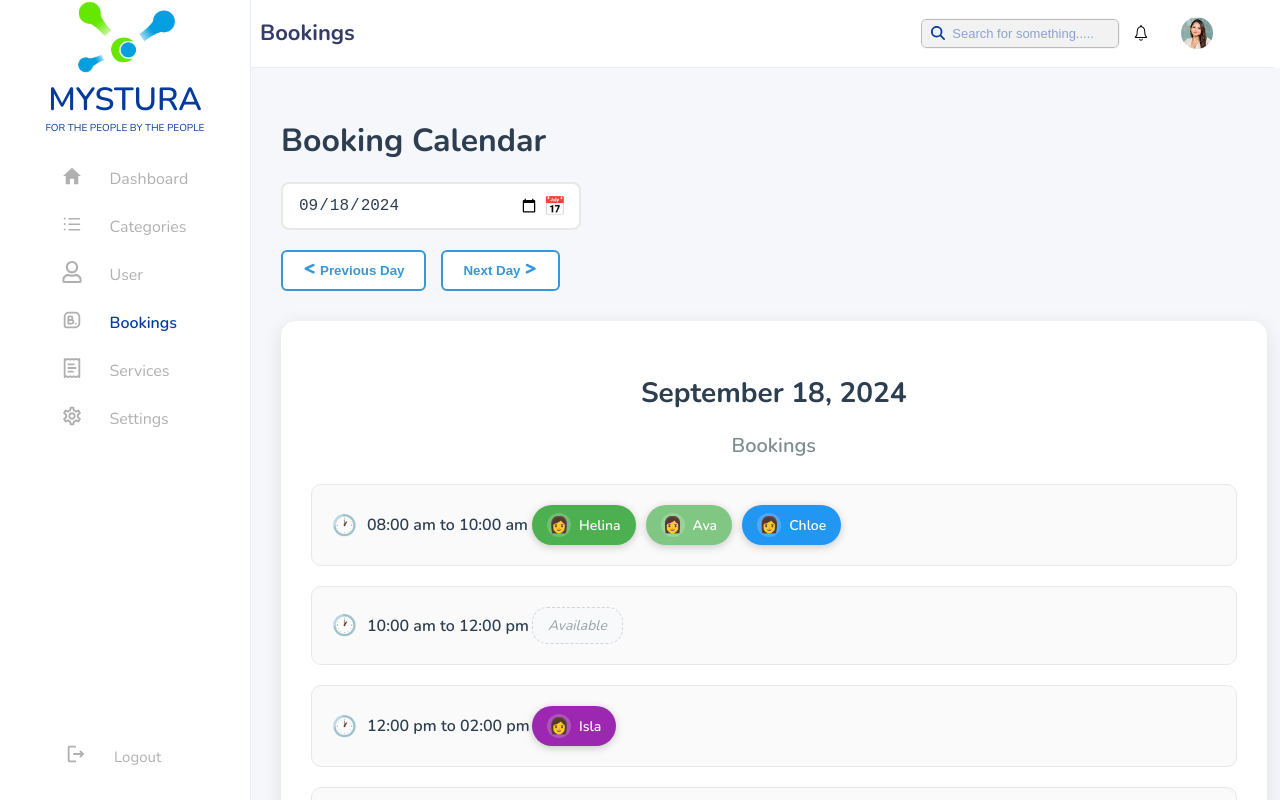
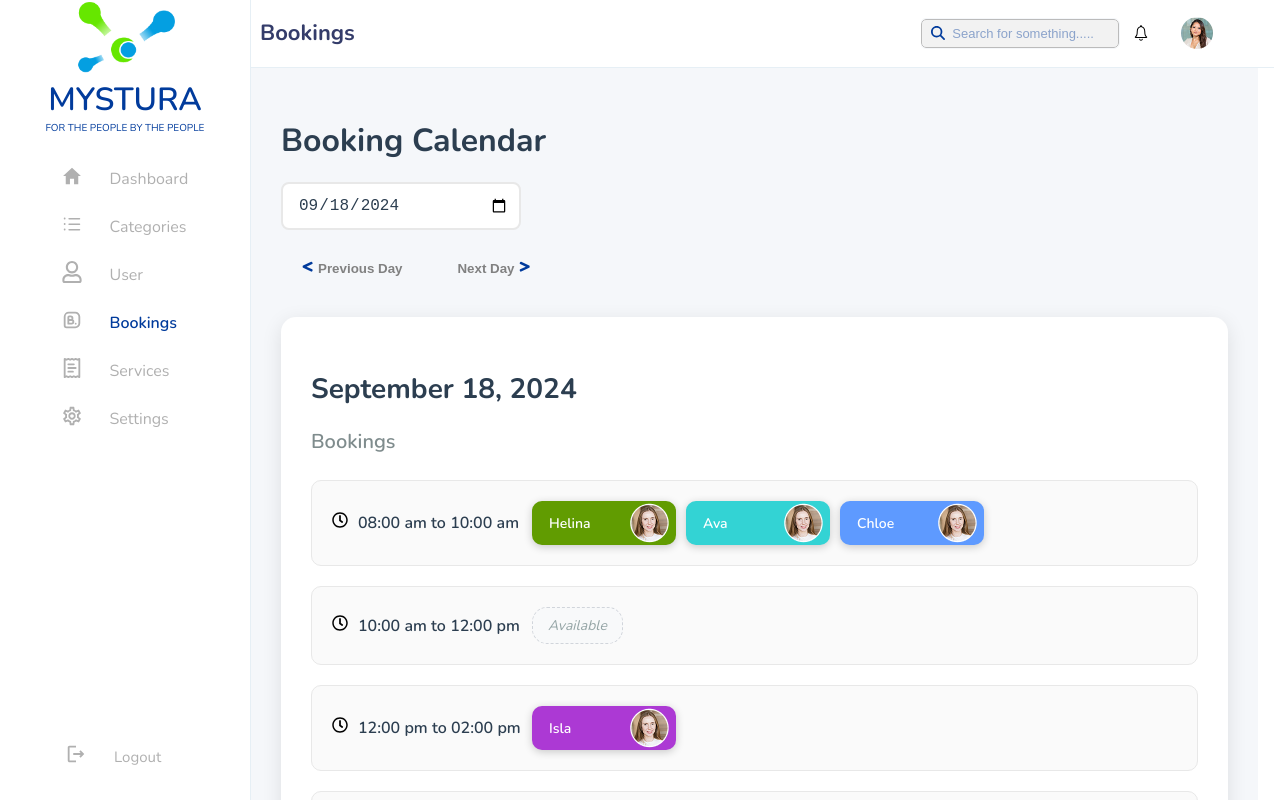
Before and after one commit to Tahanaz0/Mystura, a React (Vite) app: page /booking in a window 1280 px wide. Shown: the top 800 px of the page. Built offline with nearby package versions, Linux system fonts and the light colour scheme.

Commit message:
'fixing-bugs-on-booking'

```diff
--- a/src/component/booking/Booking.jsx
+++ b/src/component/booking/Booking.jsx
@@ -1,6 +1,6 @@
 import React, { useState } from 'react';
 import './booking.css';
-import { FaLessThan, FaGreaterThan } from 'react-icons/fa';
+import { FaLessThan, FaGreaterThan, FaRegClock } from 'react-icons/fa';
 // import { PiGreaterThanThin } from 'react-icons/pi';
 
 const Booking = () => {
@@ -11,9 +11,9 @@ const Booking = () => {
         {
             time: '08:00 am to 10:00 am',
             bookings: [
-                { name: 'Helina', color: '#4CAF50', profile: '👩' },
-                { name: 'Ava', color: '#81C784', profile: '👩' },
-                { name: 'Chloe', color: '#2196F3', profile: '👩' }
+                { name: 'Helina', color: '#619C01', profile: './image/bookingp.png' },
+                { name: 'Ava', color: '#33D3D4', profile: './image/bookingp.png' },
+                { name: 'Chloe', color: '#5E9AFF', profile: './image/bookingp.png' }
             ]
         },
         {
@@ -23,7 +23,7 @@ const Booking = () => {
         {
             time: '12:00 pm to 02:00 pm',
             bookings: [
-                { name: 'Isla', color: '#9C27B0', profile: '👩' }
+                { name: 'Isla', color: '#AC39D4', profile: './image/bookingp.png' }
             ]
         },
         {
@@ -33,8 +33,8 @@ const Booking = () => {
         {
             time: '04:00 pm to 06:00 pm',
             bookings: [
-                { name: 'Zoe', color: '#FF9800', profile: '👩' },
-                { name: 'Maya', color: '#E91E63', profile: '👩' }
+                { name: 'Zoe', color: '#FF9A6C', profile: './image/bookingp.png' },
+                { name: 'Maya', color: '#E13A95', profile: './image/bookingp.png' }
             ]
         },
         {
@@ -44,7 +44,7 @@ const Booking = () => {
         {
             time: '08:00 pm to 10:00 pm',
             bookings: [
-                { name: 'Luna', color: '#795548', profile: '👩' }
+                { name: 'Luna', color: '#AE7461', profile: './image/bookingp.png' }
             ]
         }
     ];
@@ -78,11 +78,17 @@ const Booking = () => {
                         onChange={(e) => setSelectedDate(e.target.value)}
                         className="date-input"
                     />
-                    <span className="calendar-icon">📅</span>
+                    {/* <span className="calendar-icon">📅</span> */}
                 </div>
                 <div className="navigation-links">
-                    <button onClick={getPreviousDay} className="nav-btn"><FaLessThan /> Previous Day</button>
-                    <button onClick={getNextDay} className="nav-btn">Next Day <FaGreaterThan /></button>
+                    <button onClick={getPreviousDay} className="nav-btn"><FaLessThan
+                    style={{
+                        color:'#013B9C'
+                    }}/> Previous Day</button>
+                    <button onClick={getNextDay} className="nav-btn">Next Day <FaGreaterThan
+                    style={{
+                        color:'#013B9C'
+                    }}/></button>
                 </div>
             </div>
 
@@ -94,7 +100,7 @@ const Booking = () => {
                     {timeSlots.map((slot, index) => (
                         <div key={index} className="time-slot">
                             <div className="time-header">
-                                <span className="clock-icon">🕐</span>
+                                <span className="clock-icon"><FaRegClock /></span>
                                 <span className="time-range">{slot.time}</span>
                             </div>
                             <div className="bookings-container">
@@ -105,8 +111,10 @@ const Booking = () => {
                                             className="booking-button"
                                             style={{ backgroundColor: booking.color }}
                                         >
-                                            <span className="profile-pic">{booking.profile}</span>
+
                                             <span className="booking-name">{booking.name}</span>
+                                            <span className="profile-pic"><img src={booking.profile} alt={booking.name} />
+                                            </span>
                                         </div>
                                     ))
                                 ) : (
@@ -122,8 +130,8 @@ const Booking = () => {
                 <div className="entries-info">
                     Showing 1 to 3 of 12 entries
                 </div>
-                <div className="pagination">
-                    <button className="page-btn"></button>
+                <div className="pagination-booking">
+                    <button className="page-btn"><FaLessThan /></button>
                     <button className="page-btn active">1</button>
                     <button className="page-btn">2</button>
                     <button className="page-btn">3</button>
--- a/src/component/booking/booking.css
+++ b/src/component/booking/booking.css
@@ -2,7 +2,7 @@
     margin-top: 60px;
     margin-left: 243px;
     background: #F5F7FA;
-    width: 77vw;
+    width: 74vw;
     min-height: 100vh;
     padding: 30px;
     font-family: "Nunito", sans-serif;
@@ -27,14 +27,14 @@
 }
 
 .date-input {
-    padding: 12px 40px 12px 15px;
+    padding: 12px 10px 12px 15px;
     border: 2px solid #E8E8E8;
     border-radius: 8px;
     font-size: 16px;
     background: white;
     color: #2C3E50;
     cursor: pointer;
-    width: 100%;
+    width: 80%;
     box-sizing: border-box;
 }
 
@@ -56,11 +56,13 @@
 
 .nav-btn {
     padding: 10px 20px;
-    border: 2px solid #3498DB;
-    background: white;
-    color: #3498DB;
-    border-radius: 6px;
+    /* border: 2px solid #3498DB; */
+    /* background: white; */
+    color: #818181;
+    /* border-radius: 6px; */
+    background: #F5F7FA;
     cursor: pointer;
+    border: none;
     font-weight: 600;
     transition: all 0.3s ease;
     white-space: nowrap;
@@ -85,7 +87,7 @@
     font-size: 28px;
     font-weight: 700;
     margin-bottom: 10px;
-    text-align: center;
+    /* text-align: center; */
 }
 
 .calendar-content h3 {
@@ -93,7 +95,7 @@
     font-size: 20px;
     font-weight: 600;
     margin-bottom: 25px;
-    text-align: center;
+    /* text-align: center; */
 }
 
 /* Time Slots */
@@ -126,10 +128,7 @@
     flex-shrink: 0;
 }
 
-.clock-icon {
-    font-size: 20px;
-    color: #3498DB;
-}
+
 
 .time-range {
     font-weight: 600;
@@ -148,9 +147,10 @@
 .booking-button {
     display: flex;
     align-items: center;
-    gap: 8px;
-    padding: 8px 15px;
-    border-radius: 20px;
+    justify-content: space-between;
+    width: 110px;
+    padding: 10px 17px;
+    border-radius: 10px;
     color: white;
     font-weight: 600;
     font-size: 14px;
@@ -165,10 +165,10 @@
 }
 
 .profile-pic {
-    font-size: 16px;
+    font-size: 10px;
     background: rgba(255, 255, 255, 0.2);
     border-radius: 50%;
-    width: 24px;
+    width: 20px;
     height: 24px;
     display: flex;
     align-items: center;
@@ -208,14 +208,14 @@
     font-size: 14px;
 }
 
-.pagination {
+.pagination-booking {
     display: flex;
     gap: 5px;
     flex-wrap: wrap;
 }
 
 .page-btn {
-    padding: 8px 12px;
+    padding: 8px 1px;
     border: 1px solid #E8E8E8;
     background: white;
     color: #7F8C8D;
@@ -337,7 +337,7 @@
         padding: 15px 20px;
     }
 
-    .pagination {
+    .pagination-booking {
         justify-content: center;
     }
 }
```
Also changed, not shown: public/image/bookingp.png (added).
